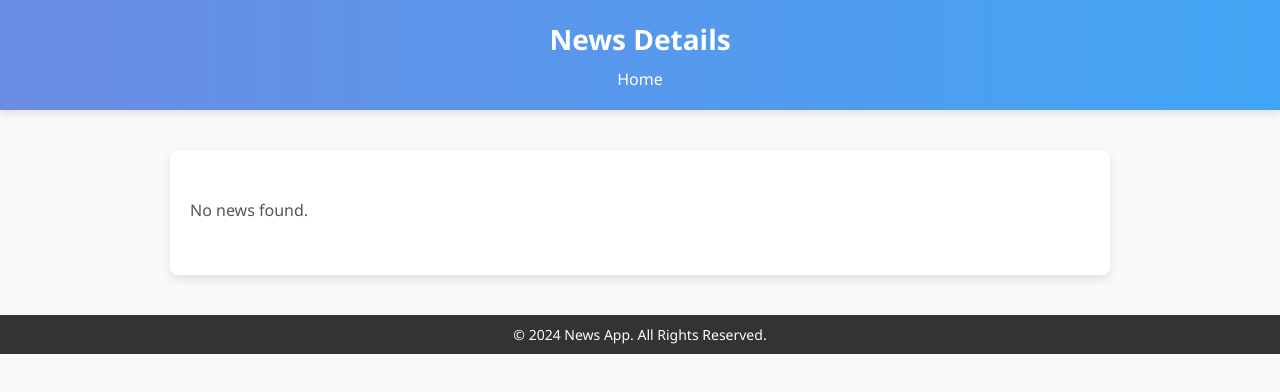
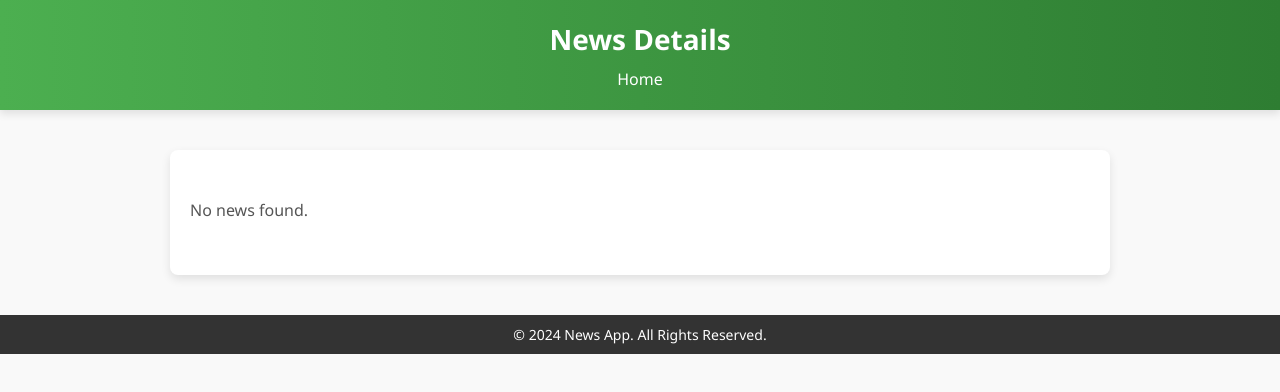
Before and after one commit to Wasifa96/Bartadhara_Frontend_design, a plain HTML site: page news-details.html in a window 1280 px wide. Drawn offline with Linux system fonts and the light colour scheme.

Commit message:
html commit

```diff
--- a/news-details.html
+++ b/news-details.html
@@ -16,7 +16,7 @@
 
         /* Header Styles */
         header {
-            background: linear-gradient(90deg, #6b8ce3, #42a5f5);
+            background: linear-gradient(90deg, #4CAF50, #2E7D32);
             color: white;
             text-align: center;
             padding: 20px 0;
```
Also changed, not shown: news-detail.html (+1 -1 lines).
